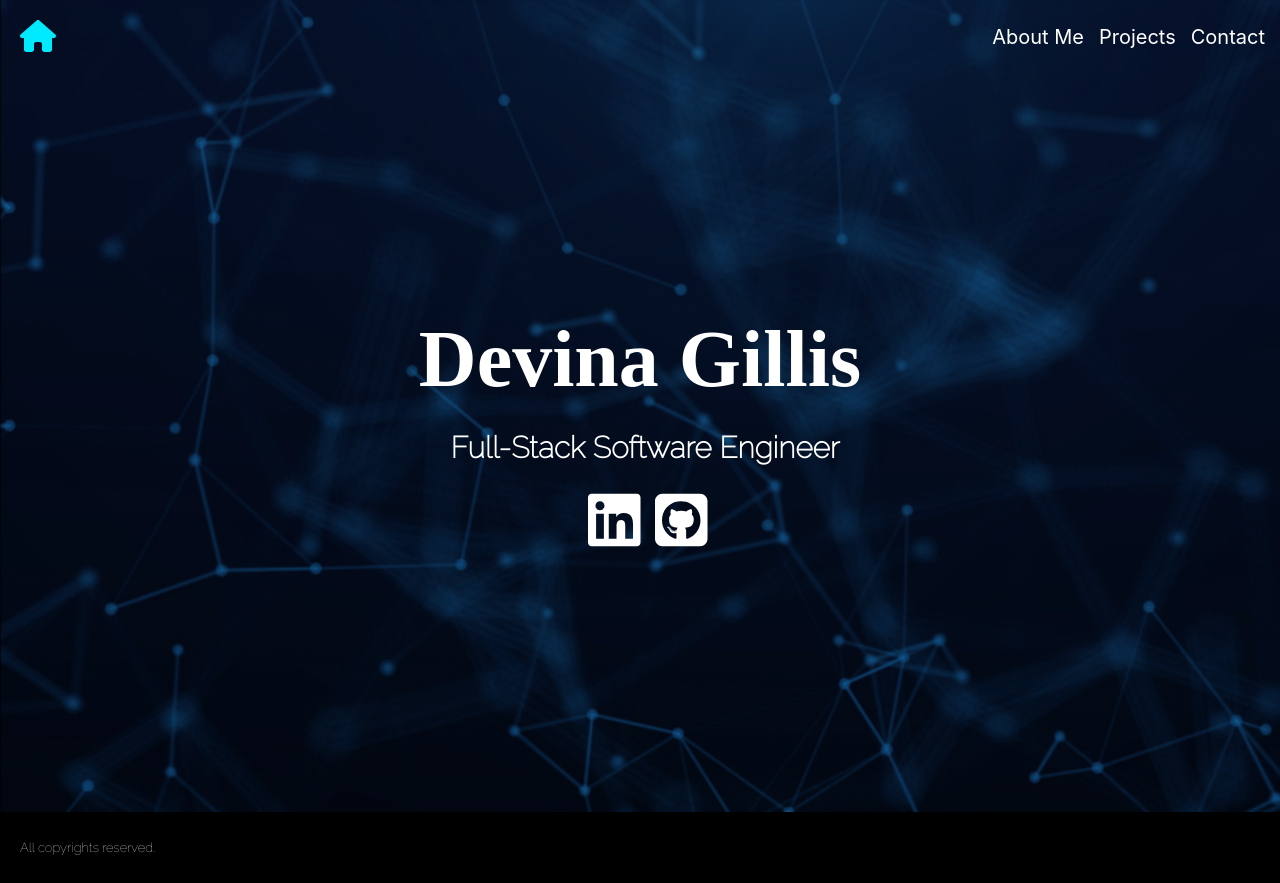
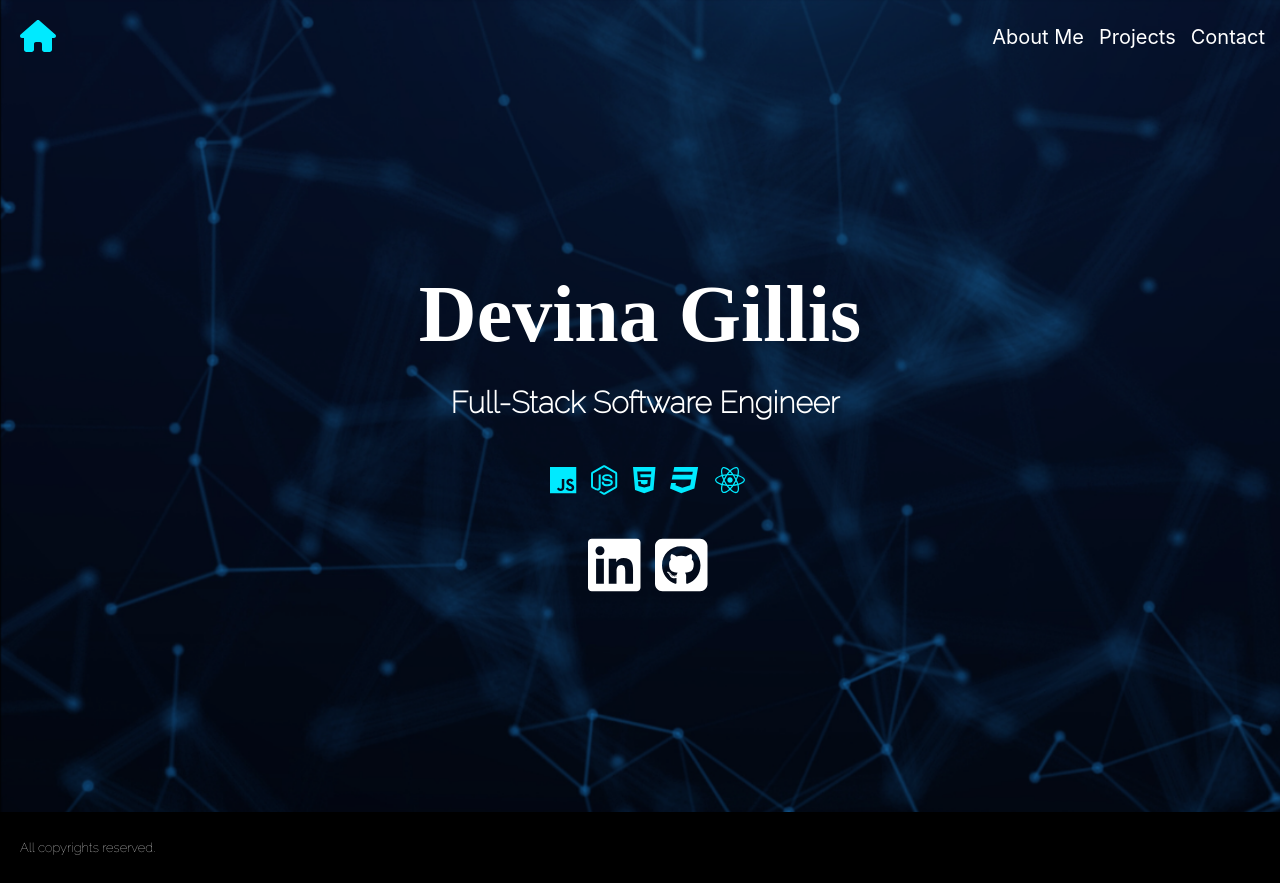
Before and after one commit to DevinaG007/my-portfolio, a React (Create React App) app: page / in a window 1280 px wide. Built offline with nearby package versions, Linux system fonts and the light colour scheme; a web font is replaced by a local one.

Commit message:
added technology icons to introduction page

```diff
--- a/src/home/Introduction.css
+++ b/src/home/Introduction.css
@@ -1,6 +1,6 @@
 @import url("https://fonts.googleapis.com/css2?family=Indie+Flower&family=Kalnia&family=Noto+Sans+Osmanya&family=Quicksand&family=Raleway:wght@100&family=Zen+Dots&display=swap");
 
-.intro {
+.intro, .technologies {
     display: flex;
     flex-direction: row;
     padding: 20px;
@@ -27,6 +27,11 @@
     animation: transitionIn 2.5s;
     /* transition-duration: 2s;
     opacity: 0; */
+}
+
+.technologies {
+    color: #00EAFF;
+    margin-bottom: 20px;
 }
 
 .icon {
--- a/src/home/Introduction.js
+++ b/src/home/Introduction.js
@@ -2,7 +2,7 @@ import React from "react";
 import "./Introduction.css";
 import { FontAwesomeIcon } from "@fortawesome/react-fontawesome";
 import { faLinkedin } from "@fortawesome/free-brands-svg-icons";
-import { faGithubSquare } from "@fortawesome/free-brands-svg-icons";
+import { faGithubSquare, faJs, faNodeJs, faHtml5, faCss3, faReact } from "@fortawesome/free-brands-svg-icons";
 
 
 export default function Introduction() {
@@ -11,6 +11,13 @@ export default function Introduction() {
     <div className="desc">
       <h1>Devina Gillis</h1>
       <h2>Full-Stack Software Engineer</h2>
+      <div className="technologies">
+      <FontAwesomeIcon className="icon" icon={faJs} size="1x"/>
+      <FontAwesomeIcon className="icon" icon={faNodeJs} size="1x"/>
+      <FontAwesomeIcon className="icon" icon={faHtml5} size="1x"/>
+      <FontAwesomeIcon className="icon" icon={faCss3} size="1x"/>
+      <FontAwesomeIcon className="icon" icon={faReact} size="1x"/>
+      </div>
       <div>
         <a href="https://www.linkedin.com/in/devina-gillis/">
       <FontAwesomeIcon className="icon" icon={faLinkedin} size="2x"/>
```
